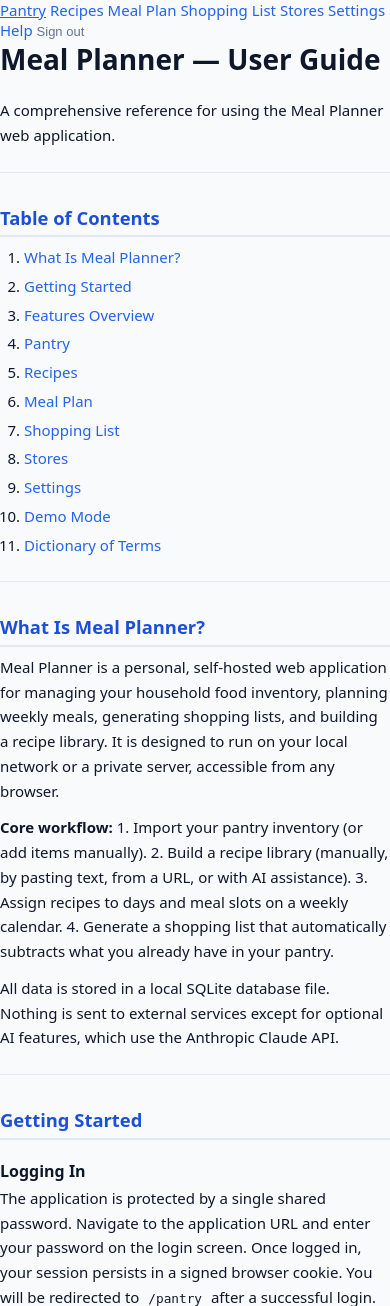
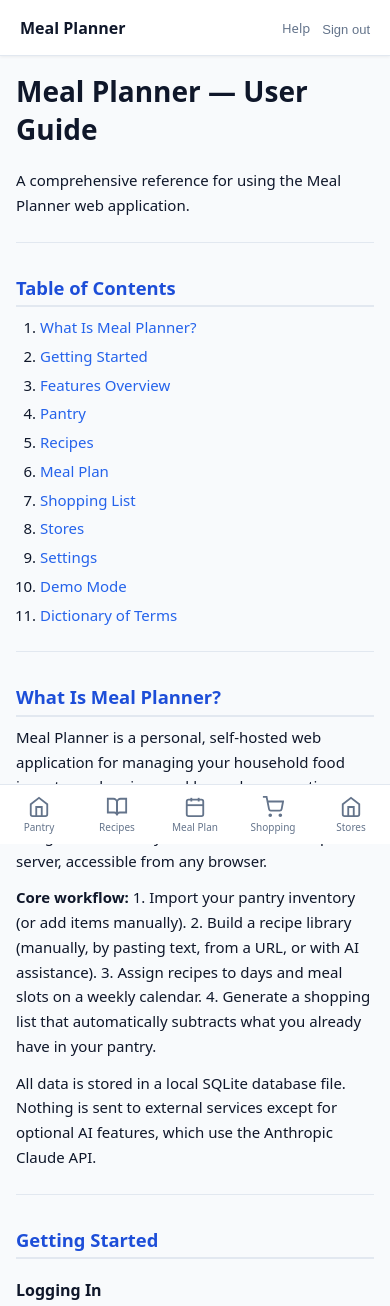
Before and after one commit to AlobarQuest/MealPlanning, a FastAPI app: page /help in a window 390 px wide. Shown: the top 1306 px of the page. Run offline with FastAPI, Linux system fonts and the light colour scheme.

Commit message:
feat: new base layout — top bar + sidebar + mobile bottom tab bar
Co-Authored-By: Claude Sonnet 4.6 <noreply@anthropic.com>

```diff
--- a/app/templates/base.html
+++ b/app/templates/base.html
@@ -11,34 +11,129 @@
 
 {% if demo %}
 <div class="demo-banner">
-  👁 Demo mode — browsing is enabled, but changes are disabled.
+  Demo mode — browsing is enabled, but changes are disabled.
 </div>
 {% endif %}
 
-<nav class="tab-bar">
-  <a href="{{ '/demo' if demo else '' }}/pantry"
-     class="{{ 'active' if active_tab == 'pantry' }}">Pantry</a>
-  <a href="{{ '/demo' if demo else '' }}/recipes"
-     class="{{ 'active' if active_tab == 'recipes' }}">Recipes</a>
-  <a href="{{ '/demo' if demo else '' }}/meal-plan"
-     class="{{ 'active' if active_tab == 'meal_plan' }}">Meal Plan</a>
-  <a href="{{ '/demo' if demo else '' }}/shopping"
-     class="{{ 'active' if active_tab == 'shopping' }}">Shopping List</a>
-  <a href="{{ '/demo' if demo else '' }}/stores"
-     class="{{ 'active' if active_tab == 'stores' }}">Stores</a>
-  {% if not demo %}
-  <a href="/settings" class="{{ 'active' if active_tab == 'settings' }}">Settings</a>
-  {% endif %}
-  <a href="/help" class="{{ 'active' if active_tab == 'help' }}">Help</a>
-  <span class="spacer"></span>
-  {% if not demo %}
-  <form method="post" action="/logout" style="display:inline">
-    <button type="submit" class="logout-btn">Sign out</button>
-  </form>
-  {% endif %}
+<!-- Top bar -->
+<header class="top-bar">
+  <span class="top-bar-brand">Meal Planner</span>
+  <div class="top-bar-actions">
+    <a href="/help">Help</a>
+    {% if not demo %}
+    <form method="post" action="/logout" style="display:inline">
+      <button type="submit" class="logout-btn">Sign out</button>
+    </form>
+    {% endif %}
+  </div>
+</header>
+
+<!-- Sidebar (desktop) -->
+<nav class="sidebar">
+  <div class="sidebar-nav">
+    <a href="{{ '/demo' if demo else '' }}/pantry"
+       class="sidebar-link {{ 'active' if active_tab == 'pantry' }}">
+      <svg viewBox="0 0 24 24" fill="none" stroke="currentColor" stroke-width="2">
+        <path d="M3 9l9-7 9 7v11a2 2 0 0 1-2 2H5a2 2 0 0 1-2-2z"/>
+        <polyline points="9 22 9 12 15 12 15 22"/>
+      </svg>
+      Pantry
+    </a>
+    <a href="{{ '/demo' if demo else '' }}/recipes"
+       class="sidebar-link {{ 'active' if active_tab == 'recipes' }}">
+      <svg viewBox="0 0 24 24" fill="none" stroke="currentColor" stroke-width="2">
+        <path d="M2 3h6a4 4 0 0 1 4 4v14a3 3 0 0 0-3-3H2z"/>
+        <path d="M22 3h-6a4 4 0 0 0-4 4v14a3 3 0 0 1 3-3h7z"/>
+      </svg>
+      Recipes
+    </a>
+    <a href="{{ '/demo' if demo else '' }}/meal-plan"
+       class="sidebar-link {{ 'active' if active_tab == 'meal_plan' }}">
+      <svg viewBox="0 0 24 24" fill="none" stroke="currentColor" stroke-width="2">
+        <rect x="3" y="4" width="18" height="18" rx="2" ry="2"/>
+        <line x1="16" y1="2" x2="16" y2="6"/>
+        <line x1="8" y1="2" x2="8" y2="6"/>
+        <line x1="3" y1="10" x2="21" y2="10"/>
+      </svg>
+      Meal Plan
+    </a>
+    <a href="{{ '/demo' if demo else '' }}/shopping"
+       class="sidebar-link {{ 'active' if active_tab == 'shopping' }}">
+      <svg viewBox="0 0 24 24" fill="none" stroke="currentColor" stroke-width="2">
+        <circle cx="9" cy="21" r="1"/><circle cx="20" cy="21" r="1"/>
+        <path d="M1 1h4l2.68 13.39a2 2 0 0 0 2 1.61h9.72a2 2 0 0 0 2-1.61L23 6H6"/>
+      </svg>
+      Shopping
+    </a>
+    <a href="{{ '/demo' if demo else '' }}/stores"
+       class="sidebar-link {{ 'active' if active_tab == 'stores' }}">
+      <svg viewBox="0 0 24 24" fill="none" stroke="currentColor" stroke-width="2">
+        <path d="M3 9l9-7 9 7v11a2 2 0 0 1-2 2H5a2 2 0 0 1-2-2z"/>
+        <path d="M9 22V12h6v10"/>
+      </svg>
+      Stores
+    </a>
+    {% if not demo %}
+    <a href="/settings"
+       class="sidebar-link {{ 'active' if active_tab == 'settings' }}">
+      <svg viewBox="0 0 24 24" fill="none" stroke="currentColor" stroke-width="2">
+        <circle cx="12" cy="12" r="3"/>
+        <path d="M19.4 15a1.65 1.65 0 0 0 .33 1.82l.06.06a2 2 0 0 1-2.83 2.83l-.06-.06a1.65 1.65 0 0 0-1.82-.33 1.65 1.65 0 0 0-1 1.51V21a2 2 0 0 1-4 0v-.09A1.65 1.65 0 0 0 9 19.4a1.65 1.65 0 0 0-1.82.33l-.06.06a2 2 0 0 1-2.83-2.83l.06-.06A1.65 1.65 0 0 0 4.68 15a1.65 1.65 0 0 0-1.51-1H3a2 2 0 0 1 0-4h.09A1.65 1.65 0 0 0 4.6 9a1.65 1.65 0 0 0-.33-1.82l-.06-.06a2 2 0 0 1 2.83-2.83l.06.06A1.65 1.65 0 0 0 9 4.68a1.65 1.65 0 0 0 1-1.51V3a2 2 0 0 1 4 0v.09a1.65 1.65 0 0 0 1 1.51 1.65 1.65 0 0 0 1.82-.33l.06-.06a2 2 0 0 1 2.83 2.83l-.06.06A1.65 1.65 0 0 0 19.4 9a1.65 1.65 0 0 0 1.51 1H21a2 2 0 0 1 0 4h-.09a1.65 1.65 0 0 0-1.51 1z"/>
+      </svg>
+      Settings
+    </a>
+    {% endif %}
+  </div>
 </nav>
 
-<main class="tab-content">
+<!-- Bottom tab bar (mobile only) -->
+<nav class="bottom-tab-bar">
+  <a href="{{ '/demo' if demo else '' }}/pantry"
+     class="{{ 'active' if active_tab == 'pantry' }}">
+    <svg viewBox="0 0 24 24" fill="none" stroke="currentColor" stroke-width="2">
+      <path d="M3 9l9-7 9 7v11a2 2 0 0 1-2 2H5a2 2 0 0 1-2-2z"/>
+      <polyline points="9 22 9 12 15 12 15 22"/>
+    </svg>
+    Pantry
+  </a>
+  <a href="{{ '/demo' if demo else '' }}/recipes"
+     class="{{ 'active' if active_tab == 'recipes' }}">
+    <svg viewBox="0 0 24 24" fill="none" stroke="currentColor" stroke-width="2">
+      <path d="M2 3h6a4 4 0 0 1 4 4v14a3 3 0 0 0-3-3H2z"/>
+      <path d="M22 3h-6a4 4 0 0 0-4 4v14a3 3 0 0 1 3-3h7z"/>
+    </svg>
+    Recipes
+  </a>
+  <a href="{{ '/demo' if demo else '' }}/meal-plan"
+     class="{{ 'active' if active_tab == 'meal_plan' }}">
+    <svg viewBox="0 0 24 24" fill="none" stroke="currentColor" stroke-width="2">
+      <rect x="3" y="4" width="18" height="18" rx="2" ry="2"/>
+      <line x1="16" y1="2" x2="16" y2="6"/>
+      <line x1="8" y1="2" x2="8" y2="6"/>
+      <line x1="3" y1="10" x2="21" y2="10"/>
+    </svg>
+    Meal Plan
+  </a>
+  <a href="{{ '/demo' if demo else '' }}/shopping"
+     class="{{ 'active' if active_tab == 'shopping' }}">
+    <svg viewBox="0 0 24 24" fill="none" stroke="currentColor" stroke-width="2">
+      <circle cx="9" cy="21" r="1"/><circle cx="20" cy="21" r="1"/>
+      <path d="M1 1h4l2.68 13.39a2 2 0 0 0 2 1.61h9.72a2 2 0 0 0 2-1.61L23 6H6"/>
+    </svg>
+    Shopping
+  </a>
+  <a href="{{ '/demo' if demo else '' }}/stores"
+     class="{{ 'active' if active_tab == 'stores' }}">
+    <svg viewBox="0 0 24 24" fill="none" stroke="currentColor" stroke-width="2">
+      <path d="M3 9l9-7 9 7v11a2 2 0 0 1-2 2H5a2 2 0 0 1-2-2z"/>
+      <path d="M9 22V12h6v10"/>
+    </svg>
+    Stores
+  </a>
+</nav>
+
+<!-- Page content -->
+<main class="page-body">
   <div id="flash-area">
   {% if flash_message %}
     <div class="flash {{ flash_type | default('success') }}">{{ flash_message }}</div>
@@ -65,6 +160,18 @@ document.addEventListener('click', function(e) {
     dialog.remove();
   }
 });
+// Add recipe dropdown toggle
+document.addEventListener('click', function(e) {
+  const btn = e.target.closest('[data-dropdown-toggle]');
+  const menu = document.querySelector('.add-recipe-menu');
+  if (!menu) return;
+  if (btn) {
+    menu.classList.toggle('open');
+    e.stopPropagation();
+  } else {
+    menu.classList.remove('open');
+  }
+});
 </script>
 
 </body>
```
